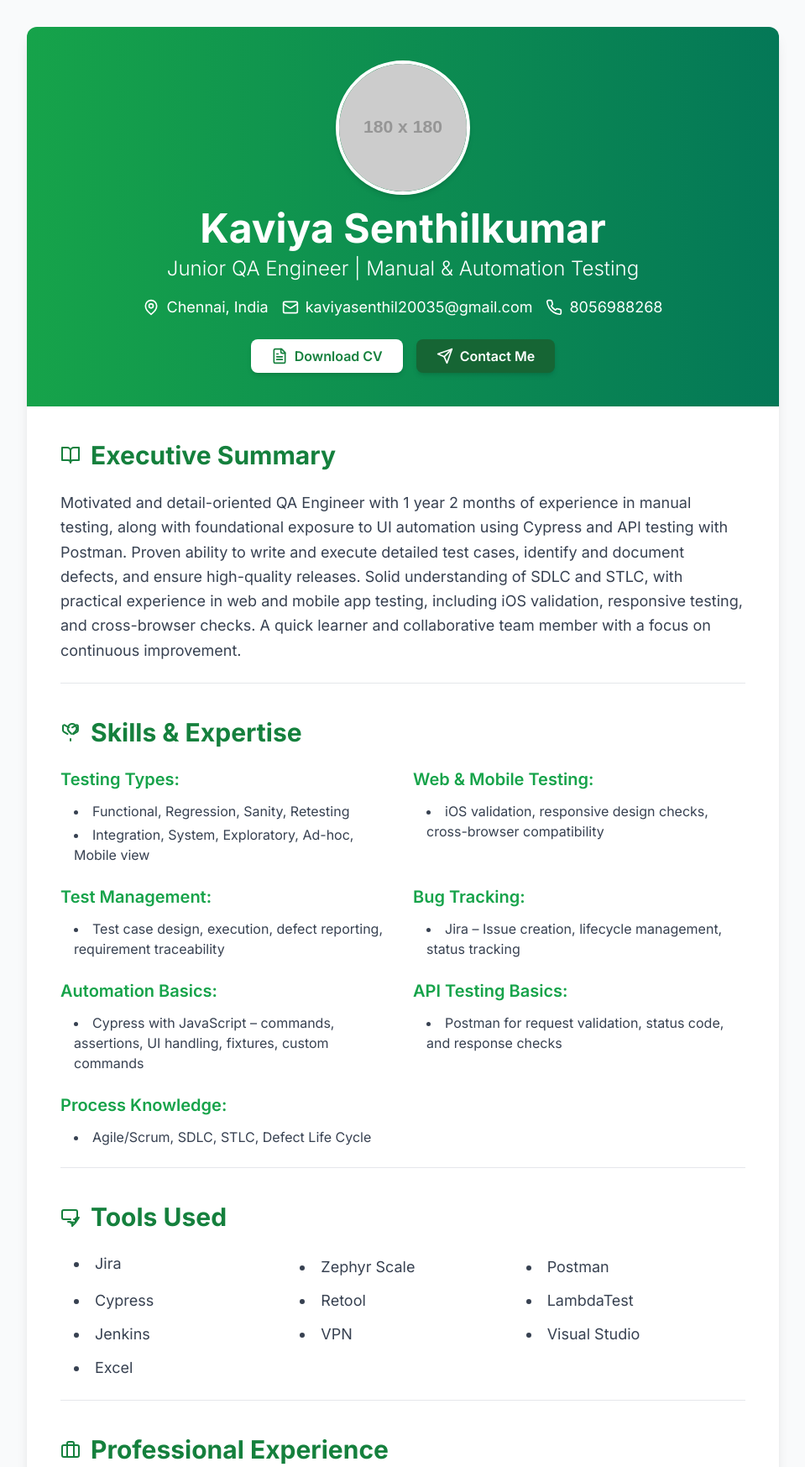
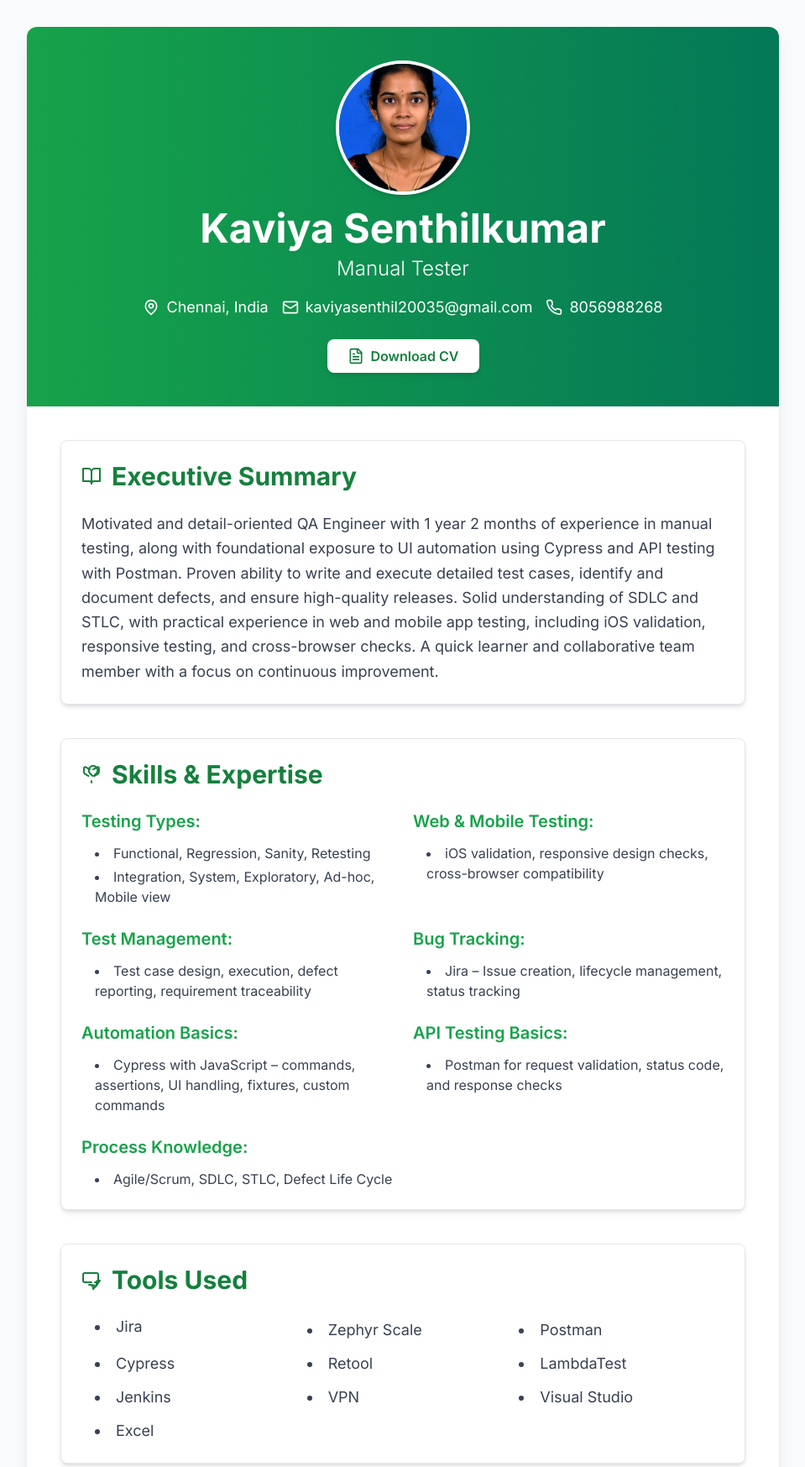
Before and after one commit to kaviyasenthilkumar5/portfolio, a plain HTML site: page index.html in a window 1280 px wide. Shown: the top 1747 px of the page at 84% size, without its empty margins (160-1119 px from the left). Drawn offline with nearby package versions, Linux system fonts and the light colour scheme; placeholder pictures from the web are drawn by us.

Commit message:
Update index.html

```diff
--- a/index.html
+++ b/index.html
@@ -3,7 +3,7 @@
 <head>
     <meta charset="UTF-8">
     <meta name="viewport" content="width=device-width, initial-scale=1.0">
-    <title>Kaviya Senthilkumar | Junior QA Engineer Portfolio</title>
+    <title>Kaviya Senthilkumar | Manual Tester Portfolio</title>
     <!-- Tailwind CSS CDN for modern, responsive styling -->
     <script src="https://cdn.tailwindcss.com"></script>
     <link href="https://fonts.googleapis.com/css2?family=Inter:wght@300;400;500;600;700&display=swap" rel="stylesheet">
@@ -36,11 +36,10 @@
         <!-- Header Section -->
         <header class="bg-gradient-to-r from-green-600 to-emerald-700 text-white p-8 sm:p-10 text-center relative">
             <!-- Profile Image -->
-            <img src="https://placehold.co/180x180/4CAF50/FFFFFF?text=Kaviya" alt="Kaviya Senthilkumar Profile Photo" class="w-40 h-40 object-cover rounded-full border-4 border-white shadow-md mx-auto mb-4">
-            <!-- Note: Please replace the 'src' attribute above with your actual image path: 'Kaviya-min.jpg' -->
+            <img src="Kaviya-min.jpg" alt="Kaviya Senthilkumar Profile Photo" class="w-40 h-40 object-cover rounded-full border-4 border-white shadow-md mx-auto mb-4">
 
             <h1 class="text-4xl sm:text-5xl font-extrabold mb-2">Kaviya Senthilkumar</h1>
-            <p class="text-xl sm:text-2xl font-light mb-4">Junior QA Engineer | Manual & Automation Testing</p>
+            <p class="text-xl sm:text-2xl font-light mb-4">Manual Tester</p>
 
             <!-- Contact Information -->
             <div class="flex flex-wrap justify-center gap-4 text-lg">
@@ -64,10 +63,6 @@
                     <svg xmlns="http://www.w3.org/2000/svg" width="20" height="20" viewBox="0 0 24 24" fill="none" stroke="currentColor" stroke-width="2" stroke-linecap="round" stroke-linejoin="round" class="lucide lucide-file-text"><path d="M15 2H6a2 2 0 0 0-2 2v16a2 2 0 0 0 2 2h12a2 2 0 0 0 2-2V7Z"/><path d="M14 2v4a2 2 0 0 0 2 2h4"/><path d="M10 9H8"/><path d="M16 13H8"/><path d="M16 17H8"/></svg>
                     <span>Download CV</span>
                 </a>
-                <a href="mailto:kaviyasenthil20035@gmail.com" class="btn bg-green-800 text-white hover:bg-green-900 font-semibold py-2 px-6 rounded-lg shadow-md transition-colors duration-300 flex items-center space-x-2">
-                    <svg xmlns="http://www.w3.org/2000/svg" width="20" height="20" viewBox="0 0 24 24" fill="none" stroke="currentColor" stroke-width="2" stroke-linecap="round" stroke-linejoin="round" class="lucide lucide-send"><path d="m22 2-7 20-4-9-9-4 20-7Z"/><path d="M22 2 11 13"/></svg>
-                    <span>Contact Me</span>
-                </a>
             </div>
         </header>
 
@@ -75,7 +70,7 @@
         <main class="p-8 sm:p-10">
 
             <!-- Executive Summary -->
-            <section class="mb-10 pb-6 border-b border-gray-200">
+            <section class="mb-10 p-6 rounded-lg bg-white shadow-md hover:shadow-xl hover:scale-[1.01] hover:bg-green-50 transition-all duration-300 border border-gray-200">
                 <h2 class="text-3xl font-bold text-green-700 mb-6 flex items-center space-x-3">
                     <svg xmlns="http://www.w3.org/2000/svg" width="24" height="24" viewBox="0 0 24 24" fill="none" stroke="currentColor" stroke-width="2" stroke-linecap="round" stroke-linejoin="round" class="lucide lucide-book-open"><path d="M2 3h6a4 4 0 0 1 4 4v14a3 3 0 0 0-3-3H2z"/><path d="M22 3h-6a4 4 0 0 0-4 4v14a3 3 0 0 1 3-3h7z"/></svg>
                     <span>Executive Summary</span>
@@ -91,7 +86,7 @@
             </section>
 
             <!-- Skills & Expertise -->
-            <section class="mb-10 pb-6 border-b border-gray-200">
+            <section class="mb-10 p-6 rounded-lg bg-white shadow-md hover:shadow-xl hover:scale-[1.01] hover:bg-green-50 transition-all duration-300 border border-gray-200">
                 <h2 class="text-3xl font-bold text-green-700 mb-6 flex items-center space-x-3">
                     <svg xmlns="http://www.w3.org/2000/svg" width="24" height="24" viewBox="0 0 24 24" fill="none" stroke="currentColor" stroke-width="2" stroke-linecap="round" stroke-linejoin="round" class="lucide lucide-lightbulb"><path d="M15 14c.2-.8 1-1.5 2-2 2.3-2.3 2.8-4.2 1.9-6.1C18.1 3.5 16.2 2 14 2 11.9 2 10 3.5 9.1 5.9 8.2 7.8 8.7 9.7 11 12c1 .5 1.8 1.3 2 2"/><path d="M12 22v-2"/><path d="M10 6.3 5.3 3.6c-.3-.3-.8-.4-1.2-.2C3.5 3.5 3 4 3 4.5v5c0 .7.3 1.4.8 1.8l4.7 2.8"/><path d="M14 6.3 18.7 3.6c.4-.3.9-.4 1.2-.2.5.2 1 .7 1 1.2v5c0 .7-.3 1.4-.8 1.8l-4.7 2.8"/></svg>
                     <span>Skills & Expertise</span>
@@ -144,7 +139,7 @@
             </section>
 
             <!-- Tools Used -->
-            <section class="mb-10 pb-6 border-b border-gray-200">
+            <section class="mb-10 p-6 rounded-lg bg-white shadow-md hover:shadow-xl hover:scale-[1.01] hover:bg-green-50 transition-all duration-300 border border-gray-200">
                 <h2 class="text-3xl font-bold text-green-700 mb-6 flex items-center space-x-3">
                     <svg xmlns="http://www.w3.org/2000/svg" width="24" height="24" viewBox="0 0 24 24" fill="none" stroke="currentColor" stroke-width="2" stroke-linecap="round" stroke-linejoin="round" class="lucide lucide-tool"><path d="M12 15H4a2 2 0 0 1-2-2V6a2 2 0 0 1 2-2h14a2 2 0 0 1 2 2v7a2 2 0 0 1-2 2h-2"/><path d="M18 19v-4a2 2 0 0 1 2-2h2L18 19Zm0 0-4 4v-3a2 2 0 0 1-2-2h-3L18 19Z"/></svg>
                     <span>Tools Used</span>
@@ -164,7 +159,7 @@
             </section>
 
             <!-- Professional Experience -->
-            <section class="mb-10 pb-6 border-b border-gray-200">
+            <section class="mb-10 p-6 rounded-lg bg-white shadow-md hover:shadow-xl hover:scale-[1.01] hover:bg-green-50 transition-all duration-300 border border-gray-200">
                 <h2 class="text-3xl font-bold text-green-700 mb-6 flex items-center space-x-3">
                     <svg xmlns="http://www.w3.org/2000/svg" width="24" height="24" viewBox="0 0 24 24" fill="none" stroke="currentColor" stroke-width="2" stroke-linecap="round" stroke-linejoin="round" class="lucide lucide-briefcase"><rect width="20" height="14" x="2" y="7" rx="2" ry="2"/><path d="M16 21V5a2 2 0 0 0-2-2h-4a2 2 0 0 0-2 2v16"/></svg>
                     <span>Professional Experience</span>
@@ -200,7 +195,7 @@
             </section>
 
             <!-- Achievements -->
-            <section class="mb-10 pb-6 border-b border-gray-200">
+            <section class="mb-10 p-6 rounded-lg bg-white shadow-md hover:shadow-xl hover:scale-[1.01] hover:bg-green-50 transition-all duration-300 border border-gray-200">
                 <h2 class="text-3xl font-bold text-green-700 mb-6 flex items-center space-x-3">
                     <svg xmlns="http://www.w3.org/2000/svg" width="24" height="24" viewBox="0 0 24 24" fill="none" stroke="currentColor" stroke-width="2" stroke-linecap="round" stroke-linejoin="round" class="lucide lucide-award"><circle cx="12" cy="8" r="6"/><path d="M15.477 12.89L17.727 22l-2.42-1.442L12 17.5l-3.307 3.058L6.273 22l2.25-9.11"/></svg>
                     <span>Achievements</span>
@@ -214,7 +209,7 @@
             </section>
 
             <!-- Education -->
-            <section>
+            <section class="p-6 rounded-lg bg-white shadow-md hover:shadow-xl hover:scale-[1.01] hover:bg-green-50 transition-all duration-300 border border-gray-200">
                 <h2 class="text-3xl font-bold text-green-700 mb-6 flex items-center space-x-3">
                     <svg xmlns="http://www.w3.org/2000/svg" width="24" height="24" viewBox="0 0 24 24" fill="none" stroke="currentColor" stroke-width="2" stroke-linecap="round" stroke-linejoin="round" class="lucide lucide-graduation-cap"><path d="M21.43 2.57L11.5 6.5l-9.93-3.93a1 1 0 0 0-1 0L.57 3.5a1 1 0 0 0 0 1.93L11.5 9.5l10.93-4.07a1 1 0 0 0 0-1.93L22.43 2.57a1 1 0 0 0-1 0Z"/><path d="M22 14v6a2 2 0 0 1-2 2H4a2 2 0 0 1-2-2v-6"/><path d="M12 10.5V20"/></svg>
                     <span>Education</span>
```
